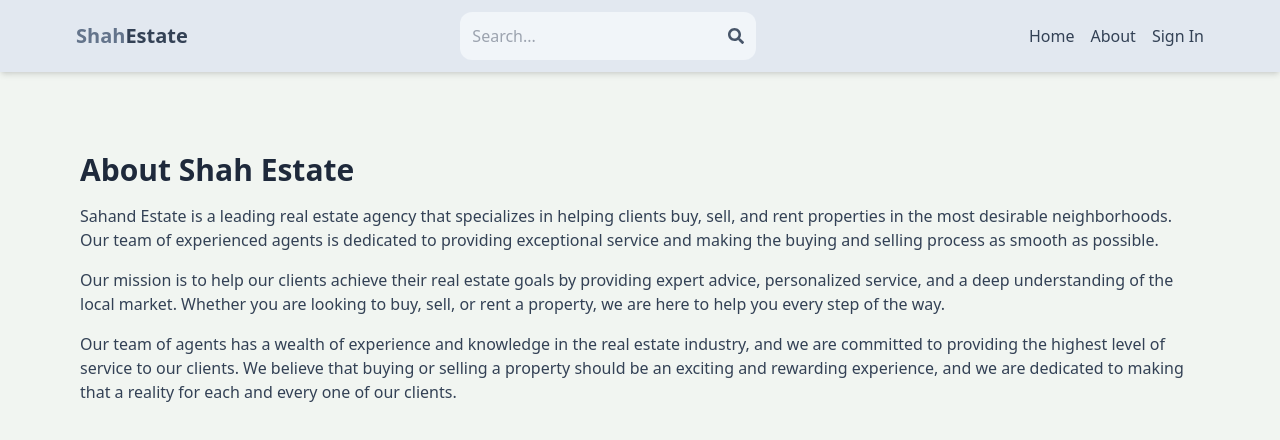
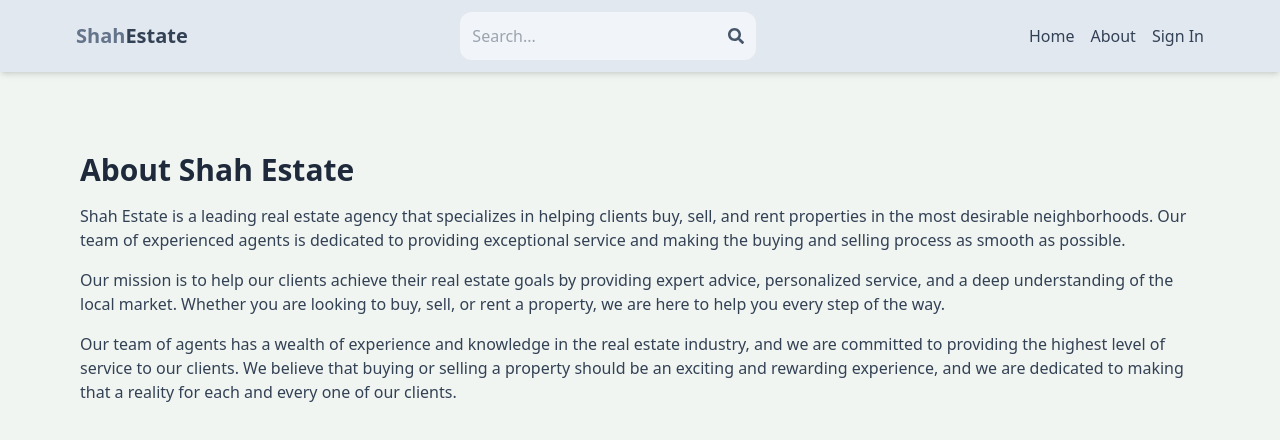
Before and after one commit to Jamal811/RealEsate-MERN-Stack, a React (Vite) app in the folder client/: page /about in a window 1280 px wide. Shown: the top 440 px of the page. Built offline with nearby package versions, Linux system fonts and the light colour scheme; no server answers.

Commit message:
project completed

```diff
--- a/client/src/pages/About.jsx
+++ b/client/src/pages/About.jsx
@@ -7,8 +7,8 @@ const About = () => {
         About Shah Estate
       </h1>
       <p className="mb-4 text-slate-700">
-        Sahand Estate is a leading real estate agency that specializes in
-        helping clients buy, sell, and rent properties in the most desirable
+        Shah Estate is a leading real estate agency that specializes in helping
+        clients buy, sell, and rent properties in the most desirable
         neighborhoods. Our team of experienced agents is dedicated to providing
         exceptional service and making the buying and selling process as smooth
         as possible.
```
